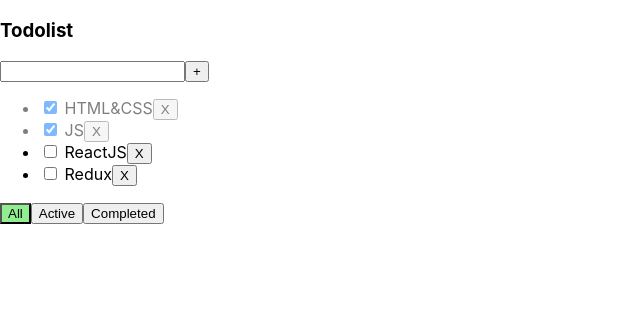
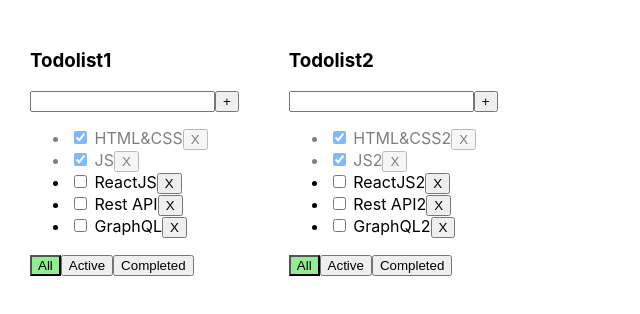
Before and after one commit to kdobrovolsky/todolistDraft, a React (Vite) app: page / in a window 1280 px wide. Shown: the top 314 px of the page, without its empty margins (0-640 px from the left). Built offline with nearby package versions, Linux system fonts and the light colour scheme.

Commit message:
refactor todolist, refactor changeFilter

```diff
--- a/src/App.tsx
+++ b/src/App.tsx
@@ -1,59 +1,101 @@
 import { useState } from "react";
-import { TaskType, TodolistItem } from "./components/TodoListItem";
+import {TodolistItem } from "./components/TodoListItem";
 import { v1 } from "uuid";
 import "./App.css";
 
-export type FilterValue = "all" | "active" | "completed";
+export type FilterValues = "all" | "active" | "completed";
+
+export type TodolistsType = {
+  id: string;
+  title: string;
+  filter: FilterValues;
+};
+
+
 
 export const App = () => {
-  let [tasks, setTasks] = useState<TaskType[]>([
+  // let [tasks, setTasks] = useState<TaskType[]>([
+  //   { id: v1(), title: "HTML&CSS", isDone: true },
+  //   { id: v1(), title: "JS", isDone: true },
+  //   { id: v1(), title: "ReactJS", isDone: false },
+  //   { id: v1(), title: "Redux", isDone: false },
+  // ]);
+
+  // const [filter, setFilter] = useState("all");
+  let todolistID1 = v1()
+  let todolistID2 = v1()
+
+
+  const [todolists, setTodolists] = useState<TodolistsType[]>([
+    { id: todolistID1, title: "Todolist1", filter: "all" },
+    { id: todolistID2, title: "Todolist2", filter: "all" },
+  ]);
+
+
+  let [tasks, setTasks] = useState({
+    [todolistID1]: [
       { id: v1(), title: "HTML&CSS", isDone: true },
       { id: v1(), title: "JS", isDone: true },
       { id: v1(), title: "ReactJS", isDone: false },
-    { id: v1(), title: "Redux", isDone: false },
-  ]);
+      { id: v1(), title: "Rest API", isDone: false },
+      { id: v1(), title: "GraphQL", isDone: false },
+    ],
+    [todolistID2]: [
+      { id: v1(), title: "HTML&CSS2", isDone: true },
+      { id: v1(), title: "JS2", isDone: true },
+      { id: v1(), title: "ReactJS2", isDone: false },
+      { id: v1(), title: "Rest API2", isDone: false },
+      { id: v1(), title: "GraphQL2", isDone: false },
+    ],
+  });
 
-  const [filter, setFilter] = useState("all");
 
-  const filteredTask = (): TaskType[] => {
-    let filteredTasks = tasks;
-    if (filter === "active") {
-      filteredTasks = tasks.filter((t) => !t.isDone);
-    }
-    if (filter === "completed") {
-      filteredTasks = tasks.filter((t) => t.isDone);
-    }
-    return filteredTasks;
-  };
 
-  const changeFilter = (filter: FilterValue) => {
-    setFilter(filter);
+  const changeFilter = (todolistID: string,filter: FilterValues) => {
+    setTodolists(todolists.map(tl => tl.id === todolistID ? {...tl,filter: filter}:tl));
   };
 
   const deleteTasks = (taskId: string) => {
-    const deleteTask = tasks.filter((t) => t.id !== taskId);
-    setTasks(deleteTask);
+    // const deleteTask = tasks.filter((t) => t.id !== taskId);
+    // setTasks(deleteTask);
   };
 
   const createTasks = (title: string) => {
-    const newTask = { id: v1(), title, isDone: false };
-    const newTasks = [newTask, ...tasks];
-    setTasks(newTasks);
+    // const newTask = { id: v1(), title, isDone: false };
+    // const newTasks = [newTask, ...tasks];
+    // setTasks(newTasks);
   };
 
   const onChangeTaskStatus = (taskId: string, isDone: boolean) => {
-    setTasks(tasks.map((t) => (t.id === taskId ? { ...t, isDone } : t)));
+    // setTasks(tasks.map((t) => (t.id === taskId ? { ...t, isDone } : t)));
   };
 
   return (
+    <div className="app">
+      {todolists.map((td) => {
+
+       let tasksForTodolist = tasks[td.id];
+       if (td.filter === "active") {
+         tasksForTodolist = tasks[td.id].filter((t) => t.isDone === false);
+       }
+       if (td.filter === "completed") {
+         tasksForTodolist = tasks[td.id].filter((t) => t.isDone === true);
+       }
+
+        return (
           <TodolistItem
-      title={"Todolist"}
-      filter={filter}
-      tasks={filteredTask()}
+            id = {td.id}
+            key={td.id}
+            title={td.title}
+            filter={td.filter}
+            tasks={tasksForTodolist}
             deleteTasks={deleteTasks}
             changeFilter={changeFilter}
             createTasks={createTasks}
             onChangeTaskStatus={onChangeTaskStatus}
           />
         );
+      })}
+    </div>
+  );
 };
--- a/src/components/TodoListItem.tsx
+++ b/src/components/TodoListItem.tsx
@@ -1,5 +1,5 @@
 import { ChangeEvent, useState, KeyboardEvent } from "react";
-import { FilterValue } from "../App";
+import { FilterValues } from "../App";
 import { Button } from "./ui/Button";
 
 export type TaskType = {
@@ -9,17 +9,19 @@
 };
 
 export type TodolistItemPropsType = {
+  id: string
   title: string;
   tasks: TaskType[];
-  filter: string;
+  filter: FilterValues;
   deleteTasks: (taskId: string) => void;
-  changeFilter: (filter: FilterValue) => void;
+  changeFilter: (todolistID: string,filter: FilterValues) => void;
   createTasks: (title: string) => void;
   onChangeTaskStatus: (taksId: string, isDone: boolean) => void;
 };
 
 export const TodolistItem = ({
   title,
+  id,
   filter,
   tasks,
   createTasks,
@@ -45,10 +47,13 @@
   };
 
   const onKeyDownHandler = (e: KeyboardEvent<HTMLInputElement>) => {
-    if (e.key === "Enter" && taskTitle !== "") {
+    if (e.key === "Enter" && taskTitle.trim() !== "") {
       createTasks(taskTitle.trim());
       setTaskTitle("");
+    }else{
+      setError("Title is required");
     }
+
   };
 
   return (
@@ -65,7 +70,7 @@
         <Button title={"+"} onClick={onCreateTaskHandler} />
       </div>
       {error && <div className={"error-message"}>{error}</div>}
-      {tasks.length === 0 ? (
+      {!tasks || tasks.length === 0 ? (
         <p>no tasks</p>
       ) : (
         <ul>
@@ -99,17 +104,17 @@
         <Button
           className={filter === "all" ? "active-filter" : ""}
           title={"All"}
-          onClick={() => changeFilter("all")}
+          onClick={() => changeFilter(id,"all")}
         />
         <Button
           className={filter === "active" ? "active-filter" : ""}
           title={"Active"}
-          onClick={() => changeFilter("active")}
+          onClick={() => changeFilter(id,"active")}
         />
         <Button
           className={filter === "completed" ? "active-filter" : ""}
           title={"Completed"}
-          onClick={() => changeFilter("completed")}
+          onClick={() => changeFilter(id,"completed")}
         />
       </div>
     </div>
```
Lines whose indentation alone changed are shown as unchanged.
